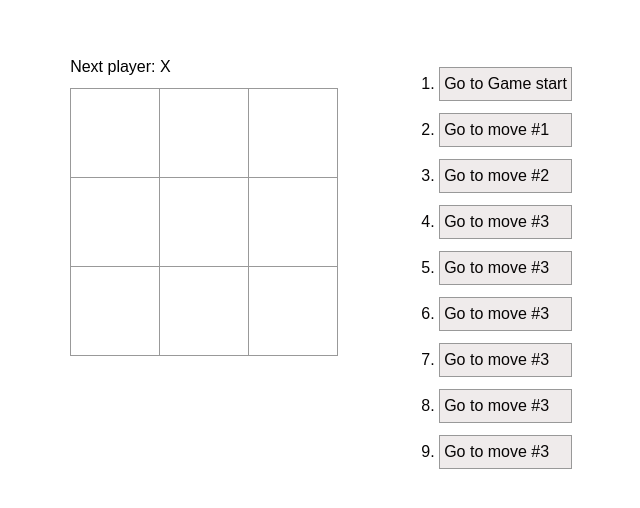
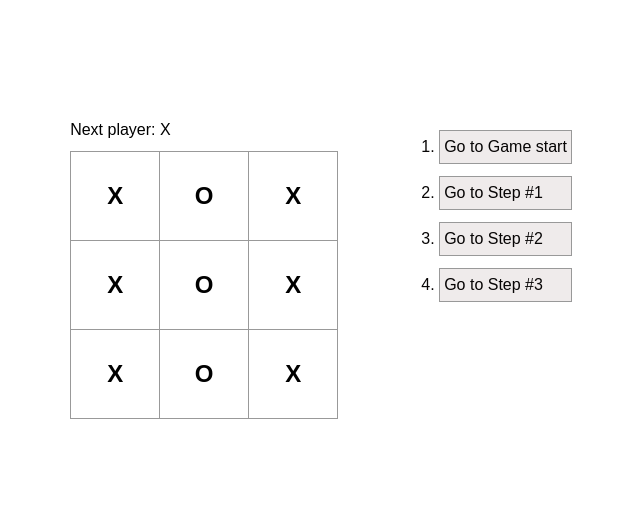
Before and after one commit to dileephq/tic-tac-toe, a React (Vite) app: page / in a window 1280 px wide. Shown: the part 132-640 px from the top of the page, without its empty margins (313-953 px from the left). Built offline with nearby package versions, Linux system fonts and the light colour scheme.

Commit message:
game layout fixes

```diff
--- a/src/App.css
+++ b/src/App.css
@@ -18,7 +18,7 @@ h1 {
 }
 
 code {
-    font-size: 1.2em;
+    font-size: 1.5rem;
 }
 
 ul {
--- a/src/App.tsx
+++ b/src/App.tsx
@@ -1,4 +1,35 @@
 import './App.css'
+
+type GameStepProps = {
+  message: string
+}
+function GameStep({ message }: GameStepProps) {
+  const handleClick = () => {
+    console.log('clicked')
+  }
+  return (
+    <li onClick={handleClick} className="game-step">
+      {message}
+    </li>
+  )
+}
+
+type SquareProps = {
+  message: string
+}
+function Square({ message }: SquareProps) {
+  const handleClick = () => {
+    console.log('clicked')
+  }
+  return (
+    <div
+      onClick={handleClick}
+      className="square flex items-center justify-center"
+    >
+      <h2>{message}</h2>
+    </div>
+  )
+}
 
 function App() {
   return (
@@ -6,32 +37,27 @@ function App() {
       <div>
         <h1 className="status">Next player: X</h1>
         <div>
-          <div className="square" />
-          <div className="square" />
-          <div className="square" />
+          <Square message="X" />
+          <Square message="O" />
+          <Square message="X" />
         </div>
         <div>
-          <div className="square" />
-          <div className="square" />
-          <div className="square" />
+          <Square message="X" />
+          <Square message="O" />
+          <Square message="X" />
         </div>
         <div>
-          <div className="square" />
-          <div className="square" />
-          <div className="square" />
+          <Square message="X" />
+          <Square message="O" />
+          <Square message="X" />
         </div>
       </div>
       <div className="game-info">
         <ol style={{ listStyle: 'auto' }}>
-          <li className="game-step">Go to Game start</li>
-          <li className="game-step">Go to move #1</li>
-          <li className="game-step">Go to move #2</li>
-          <li className="game-step">Go to move #3</li>
-          <li className="game-step">Go to move #3</li>
-          <li className="game-step">Go to move #3</li>
-          <li className="game-step">Go to move #3</li>
-          <li className="game-step">Go to move #3</li>
-          <li className="game-step">Go to move #3</li>
+          <GameStep message="Go to Game start" />
+          <GameStep message="Go to Step #1" />
+          <GameStep message="Go to Step #2" />
+          <GameStep message="Go to Step #3" />
         </ol>
       </div>
     </div>
```
